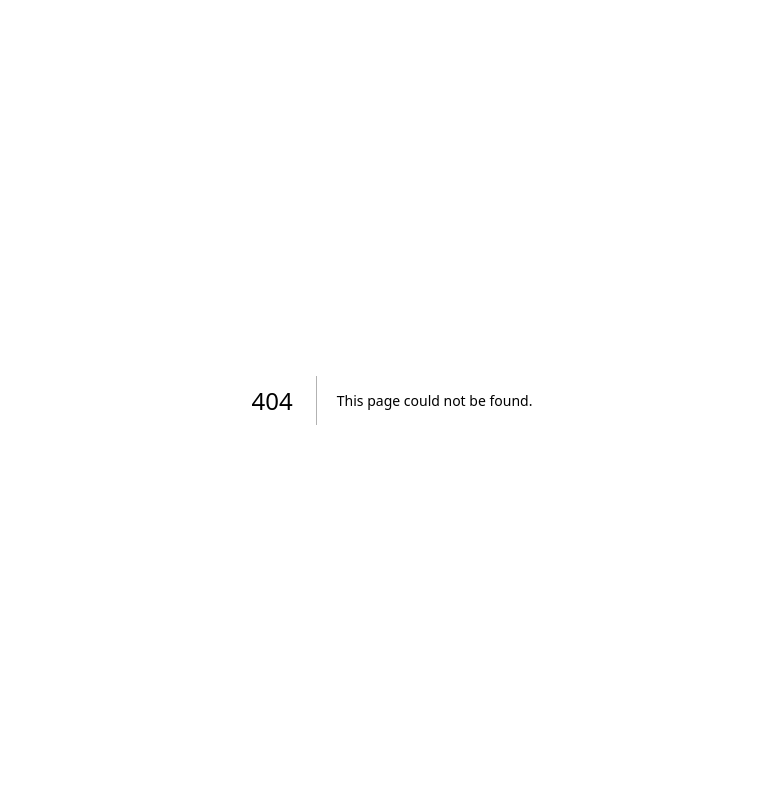
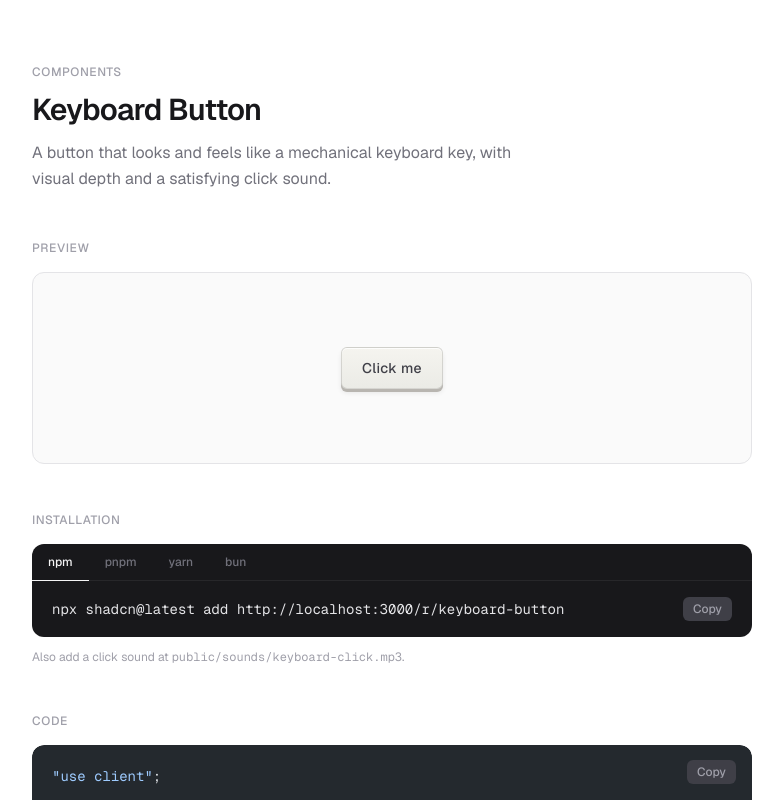
Before and after one commit to RChaubey16/orbit, a Next.js app: page /components/keyboard-button in a window 1280 px wide. Before the commit this address had no page. Shown: the top 800 px of the page, without its empty margins (248-1031 px from the left). Built offline with nearby package versions, Linux system fonts and the light colour scheme.

Commit message:
feat: add keyboard-button component and make orbit a registry

```diff
--- /dev/null
+++ b/app/components/keyboard-button/page.tsx
@@ -0,0 +1,69 @@
+import { readFileSync } from "fs";
+import { join } from "path";
+import { codeToHtml } from "shiki";
+import { KeyboardButton } from "@/components/button";
+import { CopyButton } from "@/components/copy-button";
+import { PackageManagerTabs } from "@/components/package-manager-tabs";
+
+const REGISTRY_URL = "http://localhost:3000/r/keyboard-button";
+
+export default async function KeyboardButtonPage() {
+  const code = readFileSync(join(process.cwd(), "components/button.tsx"), "utf-8");
+
+  const codeHtml = await codeToHtml(code, {
+    lang: "tsx",
+    theme: "github-dark",
+  });
+
+  return (
+    <div className="max-w-3xl mx-auto px-6 py-16 font-sans">
+      <div className="mb-12">
+        <p className="text-xs font-medium uppercase tracking-wider text-zinc-400 mb-3">
+          Components
+        </p>
+        <h1 className="text-3xl font-semibold tracking-tight text-zinc-900">
+          Keyboard Button
+        </h1>
+        <p className="mt-3 text-zinc-500 leading-relaxed max-w-lg">
+          A button that looks and feels like a mechanical keyboard key, with
+          visual depth and a satisfying click sound.
+        </p>
+      </div>
+
+      <section className="mb-12">
+        <h2 className="text-xs font-medium uppercase tracking-wider text-zinc-400 mb-4">
+          Preview
+        </h2>
+        <div className="flex items-center justify-center h-48 rounded-xl border border-zinc-200 bg-zinc-50">
+          <KeyboardButton>Click me</KeyboardButton>
+        </div>
+      </section>
+
+      <section className="mb-12">
+        <h2 className="text-xs font-medium uppercase tracking-wider text-zinc-400 mb-4">
+          Installation
+        </h2>
+        <PackageManagerTabs registryUrl={REGISTRY_URL} />
+        <p className="mt-3 text-xs text-zinc-400">
+          Also add a click sound at{" "}
+          <code className="font-mono">public/sounds/keyboard-click.mp3</code>.
+        </p>
+      </section>
+
+      <section>
+        <h2 className="text-xs font-medium uppercase tracking-wider text-zinc-400 mb-4">
+          Code
+        </h2>
+        <div className="relative rounded-xl overflow-hidden">
+          <div className="absolute top-3.5 right-4 z-10">
+            <CopyButton text={code} />
+          </div>
+          <div
+            className="text-sm [&>pre]:p-5 [&>pre]:overflow-x-auto [&>pre]:rounded-xl [&>pre]:leading-relaxed"
+            dangerouslySetInnerHTML={{ __html: codeHtml }}
+          />
+        </div>
+      </section>
+    </div>
+  );
+}
--- a/app/playground/page.tsx
+++ b/app/playground/page.tsx
@@ -1,11 +1,11 @@
-import { Button } from "@/components/button";
+import { KeyboardButton } from "@/components/button";
 
 export default function PlaygroundPage() {
   return (
     <div className="flex flex-1 items-center justify-center gap-3">
-      <Button>A</Button>
-      <Button>Space</Button>
-      <Button>Enter</Button>
+      <KeyboardButton>A</KeyboardButton>
+      <KeyboardButton>Space</KeyboardButton>
+      <KeyboardButton>Enter</KeyboardButton>
     </div>
   );
 }
--- /dev/null
+++ b/app/r/[name]/route.ts
@@ -0,0 +1,35 @@
+import { readFileSync } from "fs";
+import { join } from "path";
+
+export async function GET(
+  _request: Request,
+  { params }: { params: Promise<{ name: string }> }
+) {
+  const { name } = await params;
+
+  if (name !== "keyboard-button") {
+    return Response.json({ error: "Not found" }, { status: 404 });
+  }
+
+  const content = readFileSync(
+    join(process.cwd(), "components/button.tsx"),
+    "utf-8"
+  );
+
+  return Response.json({
+    $schema: "https://ui.shadcn.com/schema/registry-item.json",
+    name: "keyboard-button",
+    type: "registry:ui",
+    title: "Keyboard Button",
+    description:
+      "A button that looks and feels like a mechanical keyboard key, with visual depth and a satisfying click sound.",
+    files: [
+      {
+        path: "components/keyboard-button.tsx",
+        content,
+        type: "registry:ui",
+        target: "components/keyboard-button.tsx",
+      },
+    ],
+  });
+}
--- a/components/button.tsx
+++ b/components/button.tsx
@@ -2,11 +2,11 @@
 
 import { ButtonHTMLAttributes, useEffect, useRef, useState } from "react";
 
-interface ButtonProps extends ButtonHTMLAttributes<HTMLButtonElement> {
+interface KeyboardButtonProps extends ButtonHTMLAttributes<HTMLButtonElement> {
   children: React.ReactNode;
 }
 
-export function Button({ children, className = "", disabled, ...props }: ButtonProps) {
+export function KeyboardButton({ children, className = "", disabled, ...props }: KeyboardButtonProps) {
   const [pressed, setPressed] = useState(false);
   const audioRef = useRef<HTMLAudioElement | null>(null);
 
--- /dev/null
+++ b/components/copy-button.tsx
@@ -0,0 +1,27 @@
+"use client";
+
+import { useState } from "react";
+
+export function CopyButton({ text, className = "" }: { text: string; className?: string }) {
+  const [copied, setCopied] = useState(false);
+
+  function copy() {
+    navigator.clipboard.writeText(text).then(() => {
+      setCopied(true);
+      setTimeout(() => setCopied(false), 2000);
+    });
+  }
+
+  return (
+    <button
+      onClick={copy}
+      className={`shrink-0 rounded-md px-2.5 py-1 text-xs font-medium transition-colors ${
+        copied
+          ? "bg-zinc-600 text-zinc-300"
+          : "bg-zinc-700 text-zinc-400 hover:text-zinc-200"
+      } ${className}`}
+    >
+      {copied ? "Copied!" : "Copy"}
+    </button>
+  );
+}
--- /dev/null
+++ b/components/package-manager-tabs.tsx
@@ -0,0 +1,45 @@
+"use client";
+
+import { useState } from "react";
+import { CopyButton } from "@/components/copy-button";
+
+const PMS = ["npm", "pnpm", "yarn", "bun"] as const;
+type PM = (typeof PMS)[number];
+
+function getCommand(pm: PM, registryUrl: string) {
+  switch (pm) {
+    case "npm":  return `npx shadcn@latest add ${registryUrl}`;
+    case "pnpm": return `pnpm dlx shadcn@latest add ${registryUrl}`;
+    case "yarn": return `yarn dlx shadcn@latest add ${registryUrl}`;
+    case "bun":  return `bunx --bun shadcn@latest add ${registryUrl}`;
+  }
+}
+
+export function PackageManagerTabs({ registryUrl }: { registryUrl: string }) {
+  const [active, setActive] = useState<PM>("npm");
+  const command = getCommand(active, registryUrl);
+
+  return (
+    <div className="rounded-xl bg-zinc-900 overflow-hidden">
+      <div className="flex border-b border-zinc-800">
+        {PMS.map((pm) => (
+          <button
+            key={pm}
+            onClick={() => setActive(pm)}
+            className={`px-4 py-2.5 text-xs font-medium transition-colors ${
+              active === pm
+                ? "text-zinc-100 border-b border-zinc-100 -mb-px"
+                : "text-zinc-500 hover:text-zinc-300"
+            }`}
+          >
+            {pm}
+          </button>
+        ))}
+      </div>
+      <div className="flex items-center justify-between gap-4 px-5 py-4">
+        <code className="text-sm font-mono text-zinc-200 truncate">{command}</code>
+        <CopyButton text={command} />
+      </div>
+    </div>
+  );
+}
--- a/package.json
+++ b/package.json
@@ -11,7 +11,8 @@
   "dependencies": {
     "next": "16.2.9",
     "react": "19.2.4",
-    "react-dom": "19.2.4"
+    "react-dom": "19.2.4",
+    "shiki": "^4.2.0"
   },
   "devDependencies": {
     "@tailwindcss/postcss": "^4",
```
Also changed, not shown: 1 other file (tests, documents, lock files or other folders).
